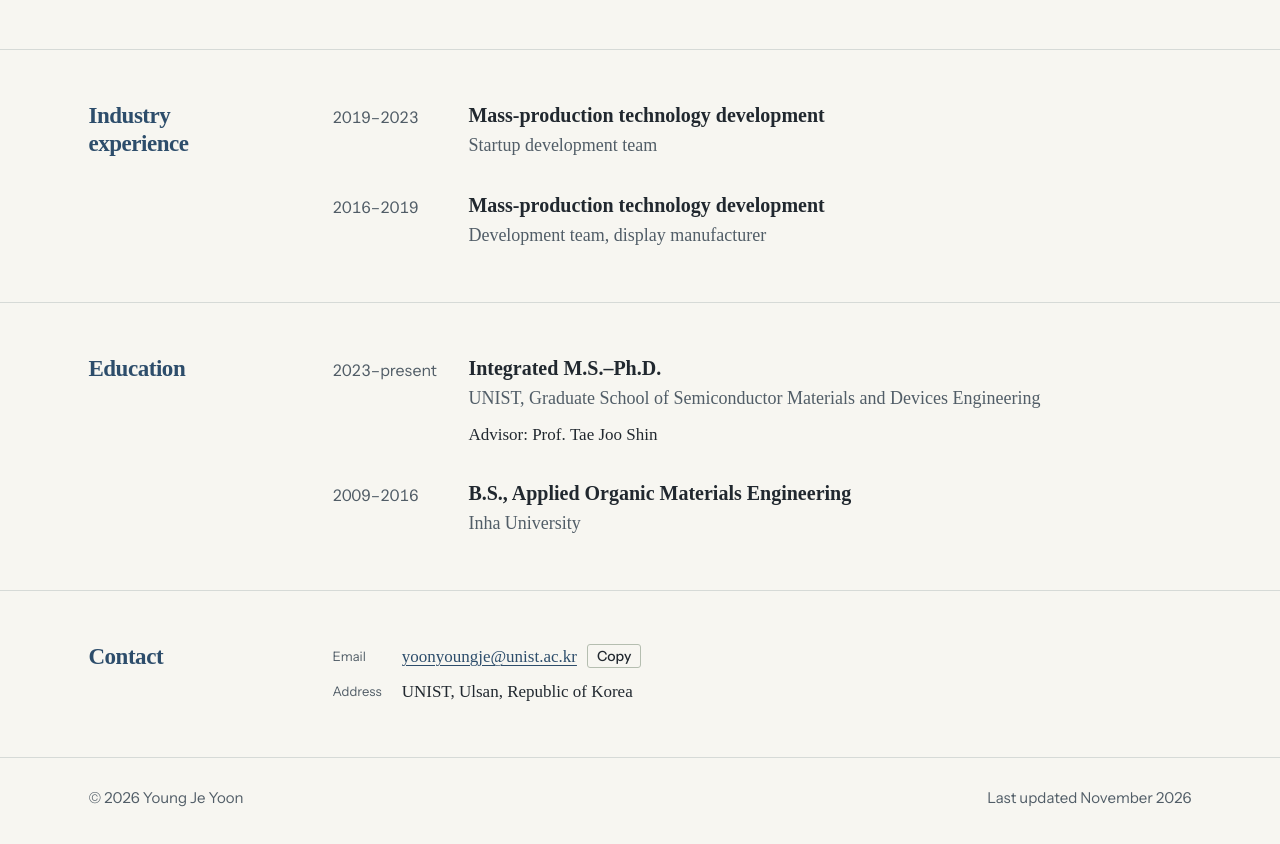
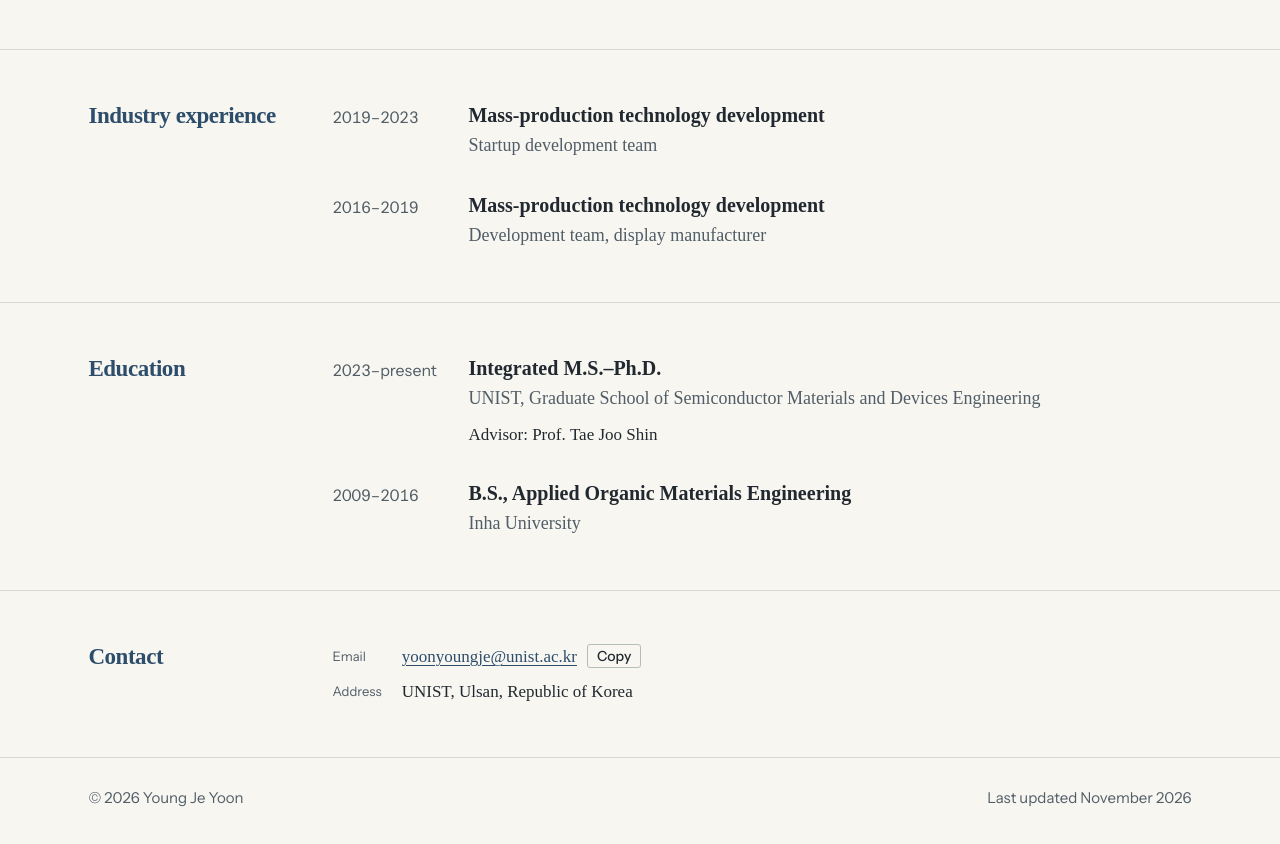
Before and after one commit to Yoonyoungje/Yoonyoungje.github.io, a plain HTML site: page index.html in a window 1280 px wide. Shown: the part 1950-2794 px from the top of the page. Drawn offline with Linux system fonts and the light colour scheme; a web font is replaced by a local one.

Commit message:
Keep longer CV section headings on one line

```diff
--- a/index.html
+++ b/index.html
@@ -125,7 +125,8 @@
 
   /* Sections */
   .sec { padding-block: 52px; border-top: 1px solid var(--rule); }
-  .sec > .wrap { display: grid; grid-template-columns: 180px minmax(0, 1fr); gap: 20px 64px; }
+  .sec > .wrap { display: grid; grid-template-columns: 208px minmax(0, 1fr); gap: 20px 36px; }
+  #h-expertise, #h-experience { white-space: nowrap; }
   .sec h2 {
     margin: 0; font-weight: 600; font-size: 23px; letter-spacing: -0.02em; line-height: 1.2; color: var(--navy);
     position: sticky; top: calc(env(safe-area-inset-top, 0px) + 80px); align-self: start;
```
